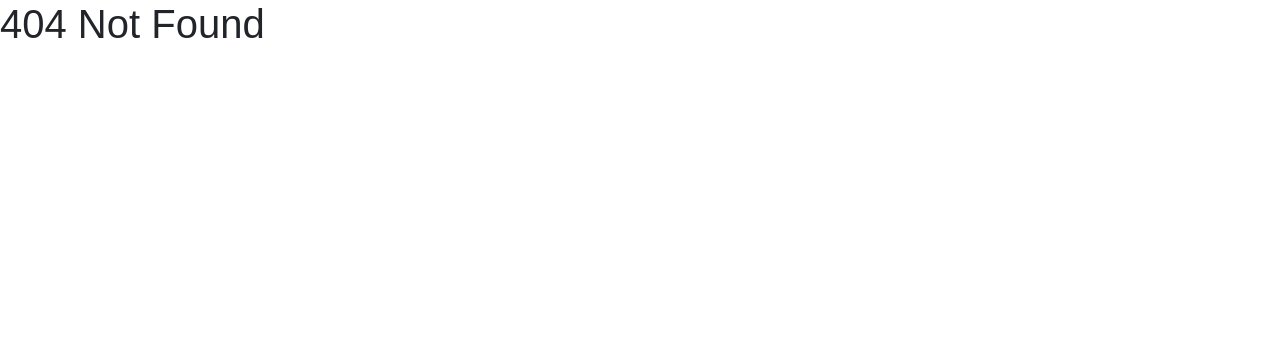
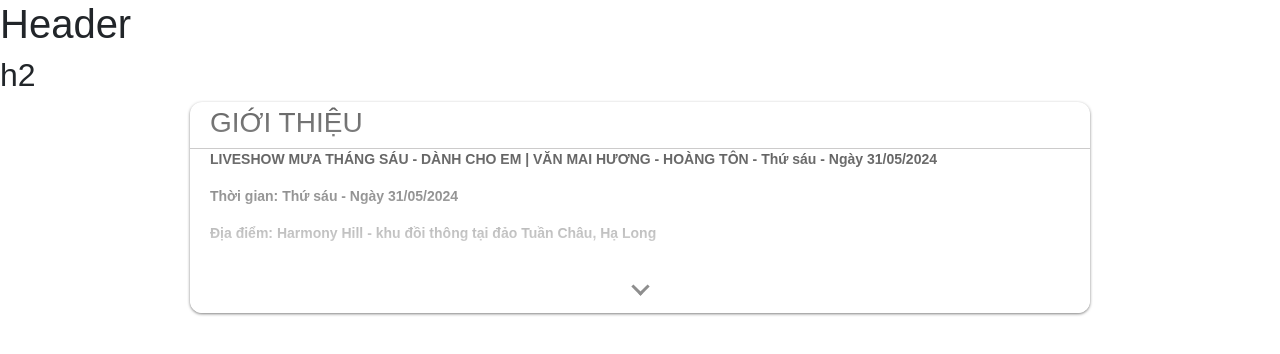
Before and after one commit to SPRINGPEACHVINH/NT208, a React (Create React App) app in the folder frontend-ticketx88/: page /Description in a window 1280 px wide. Before the commit this address had no page. Shown: the top 354 px of the page. Built offline with nearby package versions, Linux system fonts and the light colour scheme.

Commit message:
Add the description part to Description

```diff
--- a/frontend-ticketx88/src/pages/Decription/Decription.jsx
+++ b/frontend-ticketx88/src/pages/Decription/Decription.jsx
@@ -0,0 +1,18 @@
+import React from 'react';
+import ShowDescription from './ShowDescription';
+
+const ShowPage = () => {
+  const show = {
+    name: 'LIVESHOW MƯA THÁNG SÁU - DÀNH CHO EM | VĂN MAI HƯƠNG - HOÀNG TÔN',
+    date: 'Thứ sáu - Ngày 31/05/2024',
+    location: 'Harmony Hill - khu đồi thông tại đảo Tuần Châu, Hạ Long'
+  };
+
+  return (
+    <div>
+      <ShowDescription show={show} />
+    </div>
+  );
+};
+
+export default ShowPage;
--- /dev/null
+++ b/frontend-ticketx88/src/pages/Decription/ShowDescription.js
@@ -0,0 +1,47 @@
+import React, { useRef } from "react";
+import "../../styles/Description.css";
+
+const ShowDescription = ({ show }) => {
+  const descriptionDiv = useRef(null);
+  const whitePad = useRef(null);
+  const button = useRef(null);
+
+  const toggleDescriptionHeight = () => {
+    if (descriptionDiv.current.style.maxHeight !== "255px") {
+      descriptionDiv.current.style.maxHeight = "255px";
+      whitePad.current.style.opacity = "1";
+      button.current.classList.remove("up");
+      button.current.classList.add("down");
+    } else {
+      descriptionDiv.current.style.maxHeight = "1000px";
+      whitePad.current.style.opacity = "0";
+      button.current.classList.remove("down");
+      button.current.classList.add("up");
+    }
+  };
+
+  return (
+    <div id="desc-pad">
+      <h3 className="title font-arial">GIỚI THIỆU</h3>
+      <div id="description" ref={descriptionDiv}>
+        <p className="details font-arial">
+          <strong>
+            {show.name} - {show.date}
+          </strong>
+        </p>
+        <p className="details">
+          <strong>Thời gian: {show.date}</strong>
+        </p>
+        <p className="details">
+          <strong>Địa điểm: {show.location}</strong>
+        </p>
+      </div>
+      <div id="white-pad" ref={whitePad}></div>
+      <div id="read-more-button" onClick={toggleDescriptionHeight}>
+        <button id="the-button" className="arrow down" ref={button}></button>
+      </div>
+    </div>
+  );
+};
+
+export default ShowDescription;
--- a/frontend-ticketx88/src/routes/index.js
+++ b/frontend-ticketx88/src/routes/index.js
@@ -1,6 +1,6 @@
 import MainMenu from "../pages/MainMenu/MainMenu";
 import Btc_Register from "../pages/BtcRegister/BtcRegister";
-import Decription from "../pages/Decription/Decription";
+import Description from "../pages/Decription/Decription";
 import Register from "../pages/Register/Register";
 import NotFoundPage from "../pages/NotFoundPage/NotFoundPage";
 import CodeInputPage from "../pages/CodeInputPage/CodeInput";
@@ -17,8 +17,8 @@
     isShowHeader: true,
   },
   {
-    path: "/Decription",
-    page: Decription,
+    path: "/Description",
+    page: Description,
     isShowHeader: true,
   },
   {
--- /dev/null
+++ b/frontend-ticketx88/src/styles/Description.css
@@ -0,0 +1,75 @@
+:root {
+    --gray-color: rgb(142, 142, 142);
+}
+
+.font-arial {
+    font-family: arial, helvetica, sans-serif;
+}
+
+.title {
+    color: rgb(73, 73, 73);
+    padding-left: 20px;
+}
+
+.details {
+    color: rgb(0, 0, 0);
+    font-size: 14px;
+    position: relative;
+}
+
+#desc-pad {
+    flex-direction: column;
+    display: flex;
+    background-color: white;
+    margin: 0 auto;
+    position: relative;
+    width: 900px;
+    padding-top: 4px;
+    box-shadow: 0 1px 3px rgba(0, 0, 0, 0.5);
+    border-radius: 12px;
+}
+
+#description {
+    transition: max-height 0.75s ease-in-out;
+    overflow: hidden;
+    max-height: 255px;
+    padding-left: 20px;
+    padding-right: 20px;
+    border-top: 1px solid rgb(175, 174, 174);
+}
+
+#read-more-button {
+    display: flex;
+    justify-content: center;
+    position: relative;
+    width: 100%;
+    padding-top: 20px;
+    padding-bottom: 20px;
+}
+
+.arrow {
+    border: solid var(--gray-color);
+    background-color: transparent;
+    border-width: 0 3px 3px 0;
+    padding: 5px;
+}
+
+.down {
+    transform: rotate(45deg);
+}
+
+.up {
+    transform: rotate(-135deg);
+}
+
+#white-pad {
+    height: 300px;
+    width: 900px;
+    bottom: 0px;
+    position: absolute;
+    background-color: white;
+    transition: opacity 0.75s;
+    -webkit-mask-image: linear-gradient(to top, black 10%, transparent 80%);
+    mask-image: linear-gradient(to top, black 10%, transparent 80%);
+    border-radius: 12px;
+}
```
